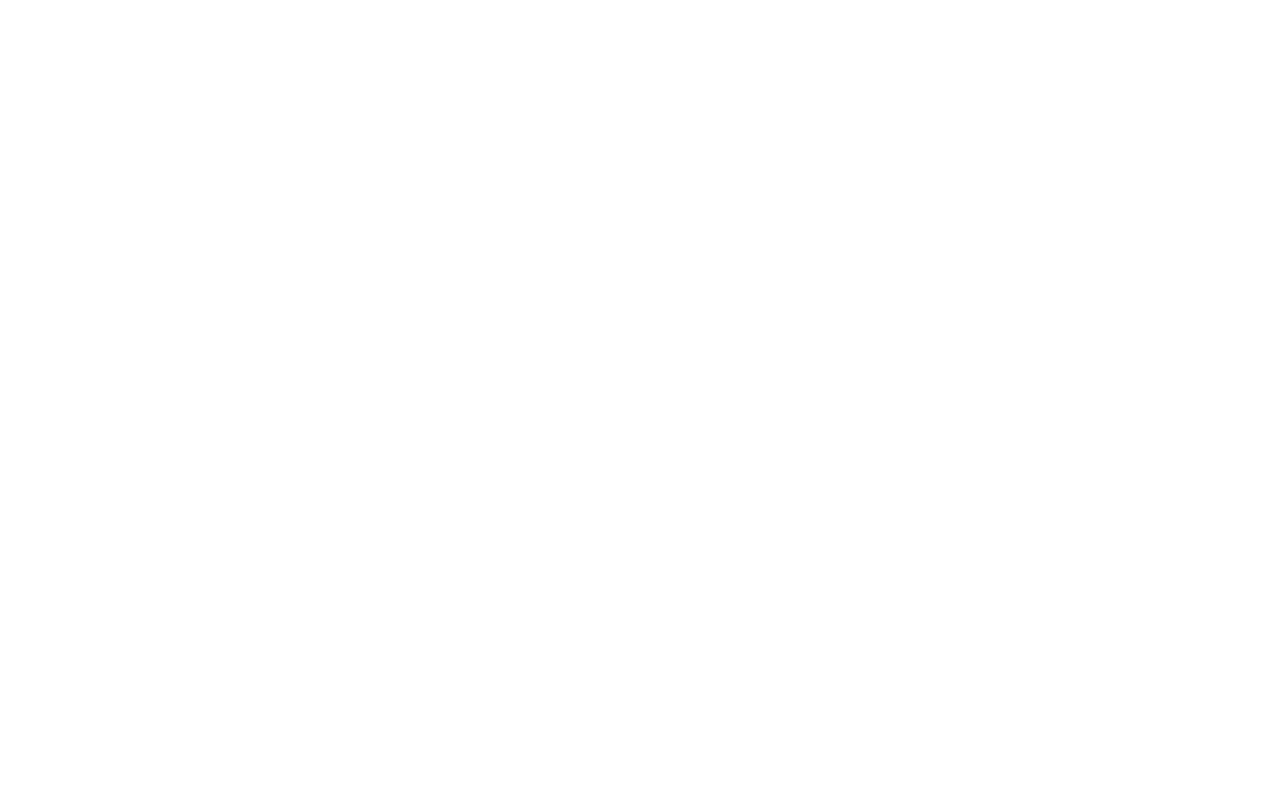
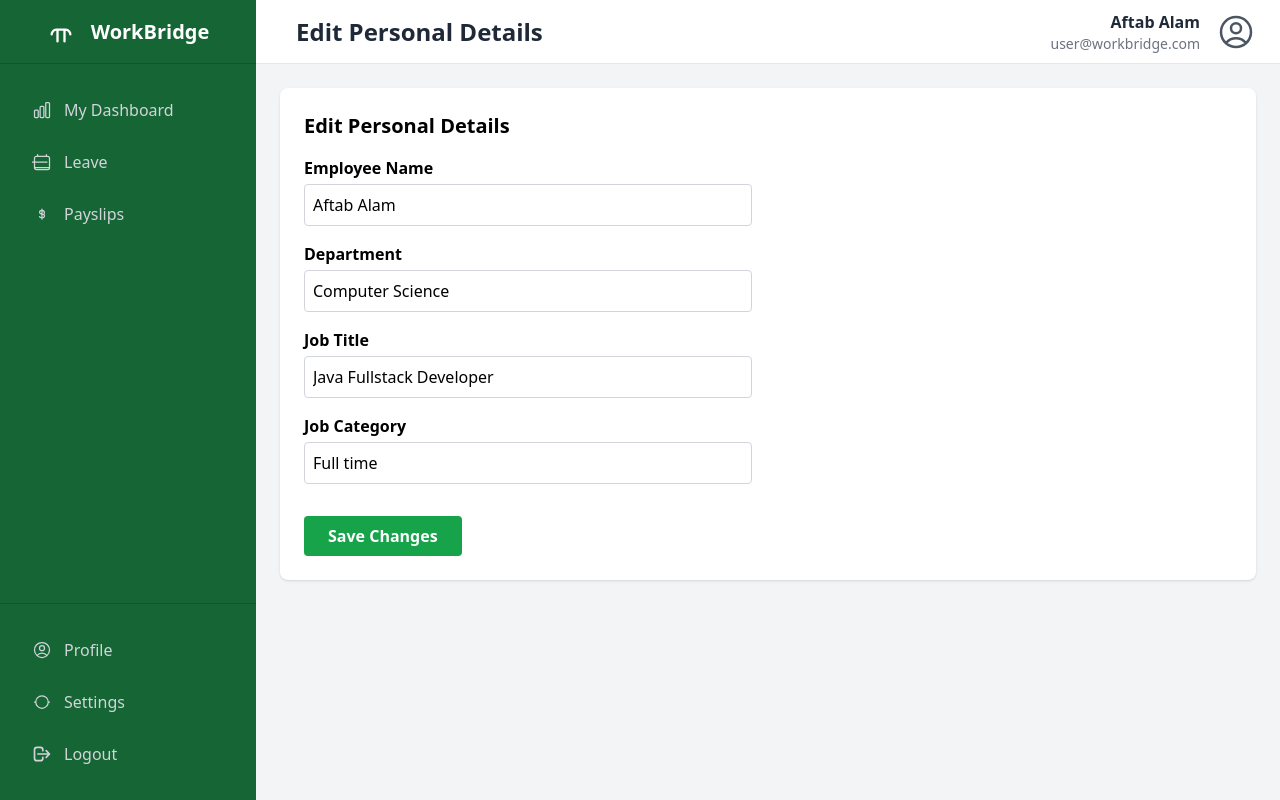
Before and after one commit to itizzakir/HRManagementSystem, a React (Vite) app in the folder HRManagementSystem-Frontend/: page /user/profile/edit in a window 1280 px wide. Before the commit this address had no page. Built offline with nearby package versions, Linux system fonts and the light colour scheme.

Commit message:
Add UserProfileEdit page and navigation from UserProfile edit button

```diff
--- a/HRManagementSystem-Frontend/src/App.jsx
+++ b/HRManagementSystem-Frontend/src/App.jsx
@@ -11,6 +11,7 @@ import Payslips from "./pages/dashboards/UserDashboard/Payslips";
 import UserProfile from "./pages/dashboards/UserDashboard/UserProfile";
 import UserSettings from "./pages/dashboards/UserDashboard/UserSettings";
 import DashboardLayout from "./components/layout/DashboardLayout";
+import UserProfileEdit from "./pages/dashboards/UserDashboard/UserProfileEdit";
 
 // HrSignup and UserSignup are no longer imported
 
@@ -42,6 +43,7 @@ function App() {
       />
       <Route path="/user/dashboard" element={<UserDashboard />} />
       <Route path="/user/profile" element={<UserProfile />} />
+      <Route path="/user/profile/edit" element={<UserProfileEdit />} />
       <Route path="/user/leave-application" element={<LeaveApplication />} />
       <Route path="/user/payslips" element={<Payslips />} />
     </Routes>
--- a/HRManagementSystem-Frontend/src/pages/dashboards/UserDashboard/UserProfile.jsx
+++ b/HRManagementSystem-Frontend/src/pages/dashboards/UserDashboard/UserProfile.jsx
@@ -19,10 +19,13 @@ const UserProfile = () => {
           <div className="bg-white p-6 rounded-lg shadow w-full">
             <div className="flex justify-between items-center mb-6">
               <h2 className="text-xl font-bold">Personal Details</h2>
-              <button className="flex items-center space-x-1 text-gray-600 hover:text-gray-900">
-                <PencilIcon className="h-5 w-5" />
-                <span>Edit</span>
-              </button>
+<button
+  className="flex items-center space-x-1 text-gray-600 hover:text-gray-900"
+  onClick={() => window.location.href = "/user/profile/edit"}
+>
+  <PencilIcon className="h-5 w-5" />
+  <span>Edit</span>
+</button>
             </div>
             <div className="flex flex-col items-center space-y-6">
               <div className="bg-yellow-400 rounded-full p-6">
--- /dev/null
+++ b/HRManagementSystem-Frontend/src/pages/dashboards/UserDashboard/UserProfileEdit.jsx
@@ -0,0 +1,64 @@
+import React from "react";
+import DashboardLayout from "../../../components/layout/DashboardLayout";
+
+const UserProfileEdit = () => {
+  return (
+    <DashboardLayout
+      role="user"
+      title="Edit Personal Details"
+      userName="Aftab Alam"
+      userEmail="user@workbridge.com"
+    >
+      <div className="p-6 bg-gray-100 min-h-screen">
+        <div className="max-w-6xl mx-auto bg-white rounded-lg shadow p-6">
+          <h2 className="text-xl font-bold mb-4">Edit Personal Details</h2>
+          {/* Form fields for editing personal details */}
+          <form className="space-y-4 max-w-md">
+            <div>
+              <label className="block font-semibold mb-1">Employee Name</label>
+              <input
+                type="text"
+                defaultValue="Aftab Alam"
+                className="w-full p-2 border border-gray-300 rounded"
+              />
+            </div>
+            <div>
+              <label className="block font-semibold mb-1">Department</label>
+              <input
+                type="text"
+                defaultValue="Computer Science"
+                className="w-full p-2 border border-gray-300 rounded"
+              />
+            </div>
+            <div>
+              <label className="block font-semibold mb-1">Job Title</label>
+              <input
+                type="text"
+                defaultValue="Java Fullstack Developer"
+                className="w-full p-2 border border-gray-300 rounded"
+              />
+            </div>
+            <div>
+              <label className="block font-semibold mb-1">Job Category</label>
+              <input
+                type="text"
+                defaultValue="Full time"
+                className="w-full p-2 border border-gray-300 rounded"
+              />
+            </div>
+            <div className="pt-4">
+              <button
+                type="submit"
+                className="bg-green-600 text-white font-semibold px-6 py-2 rounded hover:bg-green-700"
+              >
+                Save Changes
+              </button>
+            </div>
+          </form>
+        </div>
+      </div>
+    </DashboardLayout>
+  );
+};
+
+export default UserProfileEdit;
```
